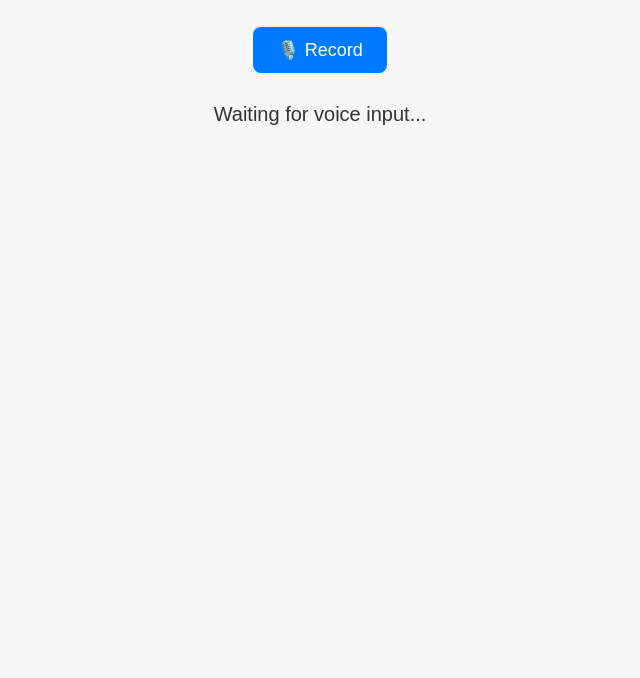
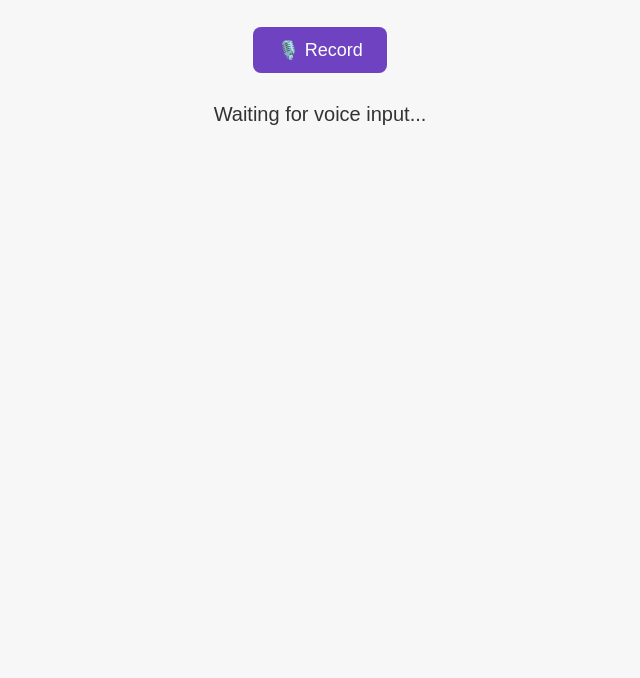
Before and after one commit to akash-verma-llf/ai-wheelchair-model, a plain HTML site: page index.html in a window 1280 px wide. Shown: the part 122-800 px from the top of the page, without its empty margins (320-960 px from the left). Drawn offline with Linux system fonts and the light colour scheme.

Commit message:
Update index.html

```diff
--- a/index.html
+++ b/index.html
@@ -15,14 +15,14 @@
       padding: 12px 24px;
       font-size: 18px;
       border-radius: 8px;
-      background-color: #007bff;
+      background-color: #6f42c1;
       color: white;
       border: none;
       cursor: pointer;
       margin-top: 20px;
     }
     button:hover {
-      background-color: #0056b3;
+      background-color: #fe566f;
     }
     #result {
       margin-top: 30px;
```
